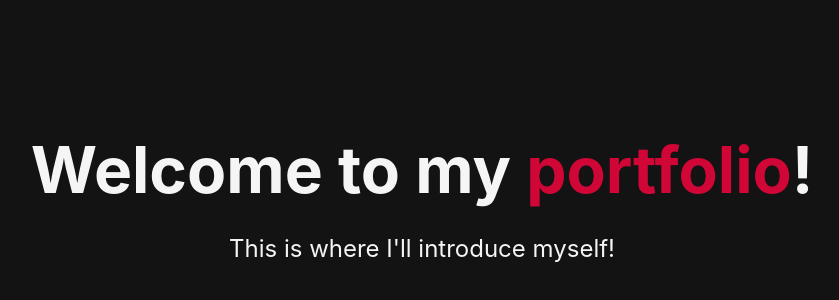
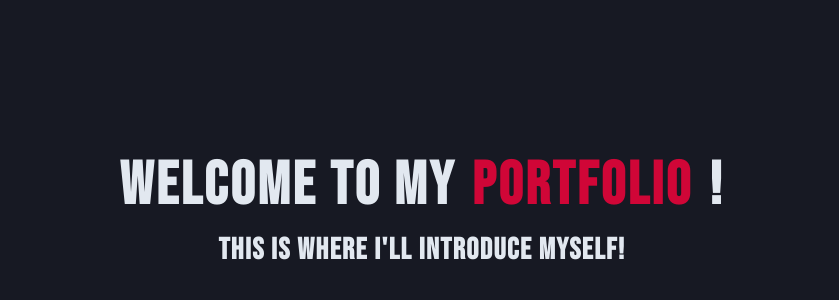
Before and after one commit to arcmena/marcelomena-portfolio, a Next.js app: page / in a window 1280 px wide. Shown: the part 188-488 px from the top of the page, without its empty margins (218-1057 px from the left). Built offline with nearby package versions, Linux system fonts and the light colour scheme.

Commit message:
Implement chakra ui

```diff
--- a/package.json
+++ b/package.json
@@ -10,6 +10,10 @@
         "lint": "eslint --fix **/*.ts{,x}"
     },
     "dependencies": {
+        "@chakra-ui/react": "^1.3.3",
+        "@emotion/react": "^11.1.5",
+        "@emotion/styled": "^11.1.5",
+        "framer-motion": "^3.10.0",
         "next": "10.0.7",
         "react": "17.0.1",
         "react-dom": "17.0.1"
--- a/pages/_app.tsx
+++ b/pages/_app.tsx
@@ -1,7 +1,13 @@
-import '../styles/globals.css'
+import { ChakraProvider } from '@chakra-ui/react'
+
+import theme from '../styles/theme'
 
 const MyApp = ({ Component, pageProps }) => {
-    return <Component {...pageProps} />
+    return (
+        <ChakraProvider resetCSS theme={theme}>
+            <Component {...pageProps} />
+        </ChakraProvider>
+    )
 }
 
 export default MyApp
--- /dev/null
+++ b/pages/_document.tsx
@@ -0,0 +1,29 @@
+import Document, {
+    DocumentProps,
+    Head,
+    Html,
+    Main,
+    NextScript
+} from 'next/document'
+
+class MyDocument extends Document<DocumentProps> {
+    render(): JSX.Element {
+        return (
+            <Html>
+                <Head>
+                    <link rel="preconnect" href="https://fonts.gstatic.com" />
+                    <link
+                        rel="stylesheet"
+                        href="https://fonts.googleapis.com/css2?family=Bebas+Neue&family=Roboto&display=swap"
+                    />
+                </Head>
+                <body>
+                    <Main />
+                    <NextScript />
+                </body>
+            </Html>
+        )
+    }
+}
+
+export default MyDocument
--- a/pages/index.tsx
+++ b/pages/index.tsx
@@ -1,24 +1,46 @@
+import { Box, Container, Flex, Heading, Text } from '@chakra-ui/layout'
+
 import Head from 'next/head'
 import styles from '../styles/Home.module.css'
 
 const Home = () => {
     return (
-        <div className={styles.container}>
+        <Flex
+            height="100vh"
+            justifyContent="center"
+            alignItems="center"
+            background="gray.900"
+            color="gray.200"
+        >
             <Head>
                 <title>Marcelo Mena</title>
                 <link rel="icon" href="/favicon.ico" />
             </Head>
 
-            <main className={styles.main}>
-                <h1 className={styles.title}>
-                    Welcome to my <a>portfolio</a>!
-                </h1>
+            <Container textAlign="center" maxW="container.xl">
+                <Flex justifyContent="center">
+                    <Heading size="3xl" as="h1" letterSpacing="wider">
+                        Welcome to my
+                    </Heading>
+                    <Heading
+                        size="3xl"
+                        as="h1"
+                        color="red.100"
+                        mx="4"
+                        letterSpacing="wider"
+                    >
+                        portfolio
+                    </Heading>
+                    <Heading size="3xl" as="h1" letterSpacing="wider">
+                        !
+                    </Heading>
+                </Flex>
 
-                <p className={styles.description}>
+                <Heading size="lg" as="p" mt="4" letterSpacing="wider">
                     This is where I'll introduce myself!
-                </p>
-            </main>
-        </div>
+                </Heading>
+            </Container>
+        </Flex>
     )
 }
 
--- a/styles/Home.module.css
+++ /dev/null
@@ -1,46 +0,0 @@
-.container {
-    min-height: 100vh;
-    padding: 0 0.5rem;
-    display: flex;
-    flex-direction: column;
-    justify-content: center;
-    align-items: center;
-
-    background: var(--colors-primary-black);
-}
-
-.main {
-    padding: 5rem 0;
-    flex: 1;
-    display: flex;
-    flex-direction: column;
-    justify-content: center;
-    align-items: center;
-}
-
-.title a {
-    color: var(--colors-primary-red);
-    text-decoration: none;
-}
-
-.title a:hover,
-.title a:focus,
-.title a:active {
-    text-decoration: underline;
-}
-
-.title {
-    margin: 0;
-    line-height: 1.15;
-    font-size: 4rem;
-}
-
-.title,
-.description {
-    text-align: center;
-}
-
-.description {
-    line-height: 1.5;
-    font-size: 1.5rem;
-}
--- a/styles/globals.css
+++ /dev/null
@@ -1,24 +0,0 @@
-html,
-body {
-    padding: 0;
-    margin: 0;
-    font-family: -apple-system, BlinkMacSystemFont, Segoe UI, Roboto, Oxygen,
-        Ubuntu, Cantarell, Fira Sans, Droid Sans, Helvetica Neue, sans-serif;
-
-    color: var(--colors-primary-white);
-}
-
-a {
-    color: inherit;
-    text-decoration: none;
-}
-
-* {
-    box-sizing: border-box;
-}
-
-:root {
-    --colors-primary-red: #d00637;
-    --colors-primary-black: #131313;
-    --colors-primary-white: #f5f5f5;
-}
--- /dev/null
+++ b/styles/theme/colors.ts
@@ -0,0 +1,5 @@
+export default {
+    red: {
+        100: '#d00637'
+    }
+}
--- /dev/null
+++ b/styles/theme/fonts.ts
@@ -0,0 +1,4 @@
+export default {
+    body: 'Roboto, system-ui, sans-serif',
+    heading: 'Bebas Neue, cursive'
+}
--- /dev/null
+++ b/styles/theme/index.ts
@@ -0,0 +1,8 @@
+import { extendTheme } from '@chakra-ui/react'
+
+import colors from './colors'
+import fonts from './fonts'
+
+const theme = extendTheme({ colors, fonts })
+
+export default theme
```
Also changed, not shown: 1 other file (tests, documents, lock files or other folders).
